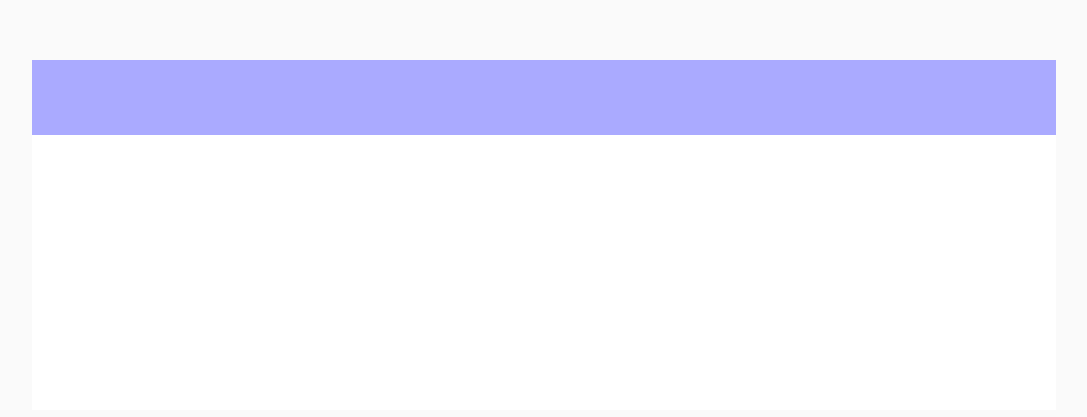
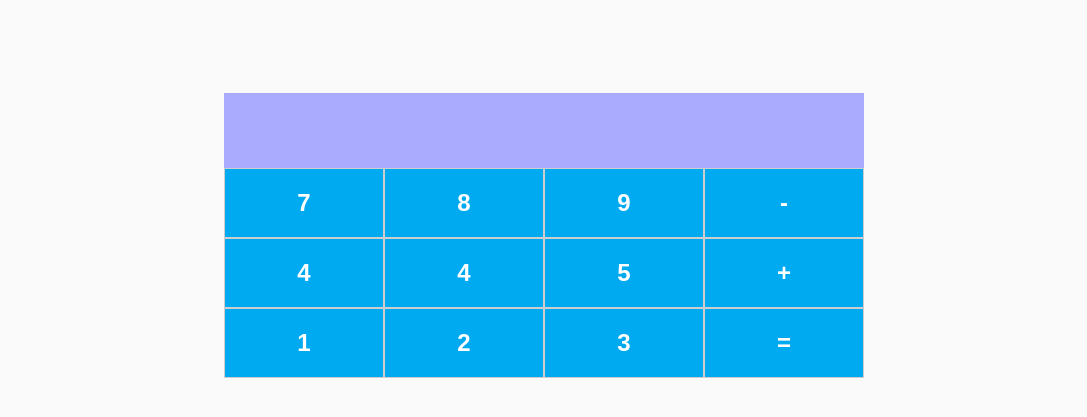
Before and after one commit to paulohvieirajr/react-app-calculadora, a React (Create React App) app: page / in a window 1280 px wide. Shown: the part 165-582 px from the top of the page, without its empty margins (96-1183 px from the left). Built offline with nearby package versions, Linux system fonts and the light colour scheme.

Commit message:
Criando os botoes principais

```diff
--- a/src/App.js
+++ b/src/App.js
@@ -1,13 +1,31 @@
 import Input from './components/Input'
 import Button from './components/Button'
 
-import { Container, Content } from './styles'
+import { Container, Content, Row, Column } from './styles'
 
 const App = () =>{
   return (
     <Container>
       <Content>
         <Input/>
+        <Row>
+          <Button label="7"/>
+          <Button label="8"/>
+          <Button label="9"/>
+          <Button label="-"/>
+        </Row>
+        <Row>
+          <Button label="4"/>
+          <Button label="4"/>
+          <Button label="5"/>
+          <Button label="+"/>
+        </Row>
+        <Row>
+          <Button label="1"/>
+          <Button label="2"/>
+          <Button label="3"/>
+          <Button label="="/>
+        </Row>
       </Content>
     </Container>
   );
--- a/src/components/Button/Index.js
+++ b/src/components/Button/Index.js
@@ -1,8 +1,10 @@
-const Button = () =>{
+import { ButtonContainer } from './styles';
+
+const Button = ({label, onClick}) =>{
     return (
-      <div className="App">
-
-      </div>
+      <ButtonContainer onClick={onClick}>
+        {label}
+      </ButtonContainer>
     );
   }
 
--- a/src/components/Button/styles.js
+++ b/src/components/Button/styles.js
@@ -1 +1,11 @@
 import styled from "styled-components";
+
+export const ButtonContainer = styled.button`
+    padding: 20px;
+    border: 1px solid #CDCDCD;
+    background-color: #00AAF0;
+    color: #FFFFFF;
+    font-size: 24px;
+    font-weight: 700;
+    flex: 1;
+`
--- a/src/styles.js
+++ b/src/styles.js
@@ -12,6 +12,19 @@
 
 export const Content = styled.div`
   background-color: #FFF;
-  width:80%;
-  min-height:350px;
+  width:50%;
 `
+
+export const Row = styled.div`
+  display: flex;
+  flex-direction: row;
+  justify-content: space-between;
+  align-items: center;
+`
+
+export const Column = styled.div`
+  display: flex;
+  flex-direction: column;
+  justify-content: space-between;
+  align-items: center;
+`
```
